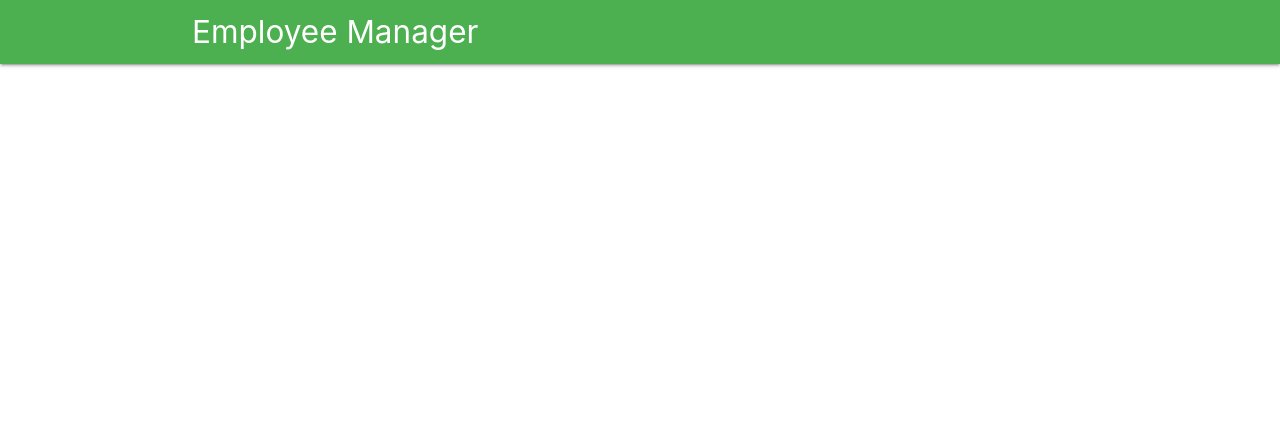
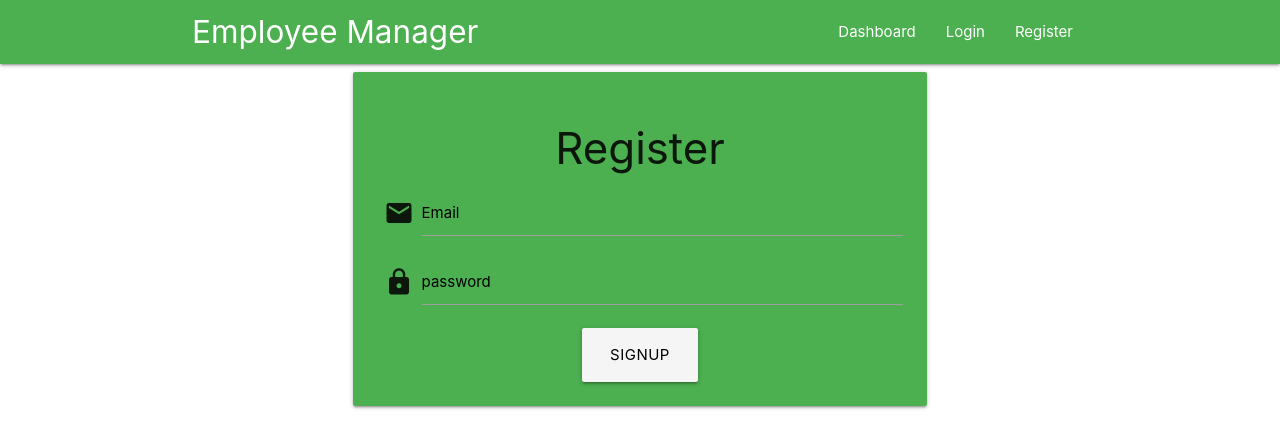
Before and after one commit to redoy1102/vue-js-employee-manager-site, a Vue app: page /#/register in a window 1280 px wide. Shown: the top 448 px of the page. Built offline with nearby package versions, Linux system fonts and the light colour scheme; no server answers; the database is empty.

Commit message:
Sign in and register methods added from firebase

```diff
--- a/index.html
+++ b/index.html
@@ -4,6 +4,7 @@
     <meta charset="utf-8">
     <meta name="viewport" content="width=device-width,initial-scale=1.0">
     <link rel="stylesheet" href="https://cdnjs.cloudflare.com/ajax/libs/materialize/1.0.0/css/materialize.min.css">
+    <link href="https://fonts.googleapis.com/icon?family=Material+Icons" rel="stylesheet">
     <link rel="stylesheet" href="https://stackpath.bootstrapcdn.com/font-awesome/4.7.0/css/font-awesome.min.css" integrity="sha384-wvfXpqpZZVQGK6TAh5PVlGOfQNHSoD2xbE+QkPxCAFlNEevoEH3Sl0sibVcOQVnN" crossorigin="anonymous">
     <title>Employee Manager</title>
   </head>
--- a/src/components/Dashboard.vue
+++ b/src/components/Dashboard.vue
@@ -2,7 +2,7 @@
   <div id="dashboard">
     <ul class="collection with-header">
       <li class="collection-header">
-        <h4>Employees</h4>
+        <h4>All Employees</h4>
       </li>
       <li v-for="employee in employees"
           v-bind:key="employee.id"
--- a/src/components/EditEmployee.vue
+++ b/src/components/EditEmployee.vue
@@ -1,5 +1,6 @@
 <template id="edit-employee">
   <div>
+    <h3>Edit Employee Details</h3>
     <div class="row">
       <form @submit.prevent="updateEmployee" class="col s12">
         <div class="row">
--- /dev/null
+++ b/src/components/Login.vue
@@ -0,0 +1,57 @@
+<template>
+  <div>
+    <div class="row">
+      <div class="col s12 m8 offset-m2">
+        <div class="login card-panel green white-text center">
+          <h3>Log in</h3>
+          <form>
+            <div class="input-field">
+              <i class="material-icons prefix">email</i>
+              <input type="text" id="email" v-model="email">
+              <label class="white-text" for="email">Email</label>
+            </div>
+            <div class="input-field">
+              <i class="material-icons prefix">lock</i>
+              <input type="password" id="password" v-model="password">
+              <label class="white-text" for="password">password</label>
+            </div>
+            <button v-on:click="login" class="btn btn-large grey lighten-4 black-text">Login</button>
+          </form>
+        </div>
+      </div>
+    </div>
+  </div>
+</template>
+
+<script>
+import firebase from "firebase";
+
+export default {
+  name: "login",
+  data() {
+    return {
+      email: '',
+      password: '',
+    }
+  },
+  methods: {
+    login: function(e) {
+      firebase
+        .auth()
+        .signInWithEmailAndPassword(this.email, this.password)
+        .then((user) => {
+            alert(`You are logged in as ${user.email}`);
+            this.$router.push('/');
+          },
+          err => {
+            alert(err.message)
+          });
+      e.preventDefault();
+    }
+  }
+}
+</script>
+
+<style scoped>
+
+</style>
--- a/src/components/Navbar.vue
+++ b/src/components/Navbar.vue
@@ -3,6 +3,11 @@
   <div class="nav-wrapper green">
     <div class="container">
       <router-link to="/" class="brand-logo" >Employee Manager</router-link>
+    <ul class="right">
+      <li><router-link to="/">Dashboard</router-link></li>
+      <li><router-link to="/login">Login</router-link></li>
+      <li><router-link to="/register">Register</router-link></li>
+    </ul>
     </div>
   </div>
 </nav>
--- /dev/null
+++ b/src/components/Register.vue
@@ -0,0 +1,57 @@
+<template>
+  <div>
+    <div class="row">
+      <div class="col s12 m8 offset-m2">
+        <div class="login card-panel green Black-text center">
+          <h3>Register</h3>
+          <form>
+            <div class="input-field">
+              <i class="material-icons prefix">email</i>
+              <input type="text" id="email" v-model="email">
+              <label class="black-text" for="email">Email</label>
+            </div>
+            <div class="input-field">
+              <i class="material-icons prefix">lock</i>
+              <input type="password" id="password" v-model="password">
+              <label class="black-text" for="password">password</label>
+            </div>
+            <button v-on:click="register" class="btn btn-large grey lighten-4 black-text">SignUp</button>
+          </form>
+        </div>
+      </div>
+    </div>
+  </div>
+</template>
+
+<script>
+import firebase from "firebase";
+
+export default {
+  name: "register",
+  data() {
+    return {
+      email: '',
+      password: '',
+    }
+  },
+  methods: {
+    register: function(e) {
+      firebase
+        .auth()
+        .createUserWithEmailAndPassword(this.email, this.password)
+        .then((user) => {
+          alert(`Account created for ${user.email}`);
+          this.$router.push('/');
+        },
+        err => {
+          alert(err.message)
+        });
+      e.preventDefault();
+    }
+  }
+}
+</script>
+
+<style scoped>
+
+</style>
--- a/src/components/viewEmployee.vue
+++ b/src/components/viewEmployee.vue
@@ -1,5 +1,6 @@
 <template id="view-employee">
   <div>
+    <h3>Employee Details</h3>
     <ul class="collection with-header">
       <li class="collection-header">
         <h4>{{ name }}</h4>
--- a/src/router/index.js
+++ b/src/router/index.js
@@ -4,6 +4,8 @@
 import NewEmployee from "../components/NewEmployee";
 import viewEmployee from "../components/viewEmployee";
 import EditEmployee from "../components/EditEmployee";
+import Login from "../components/Login";
+import Register from "../components/Register";
 
 Vue.use(Router)
 
@@ -13,6 +15,17 @@
       path: '/',
       name: 'dashboard',
       component: Dashboard
+    },
+    {
+      path: '/login',
+      name: 'login',
+      component: Login,
+    },
+
+    {
+      path: '/register',
+      name: 'register',
+      component: Register,
     },
     {
       path: '/new',
```
